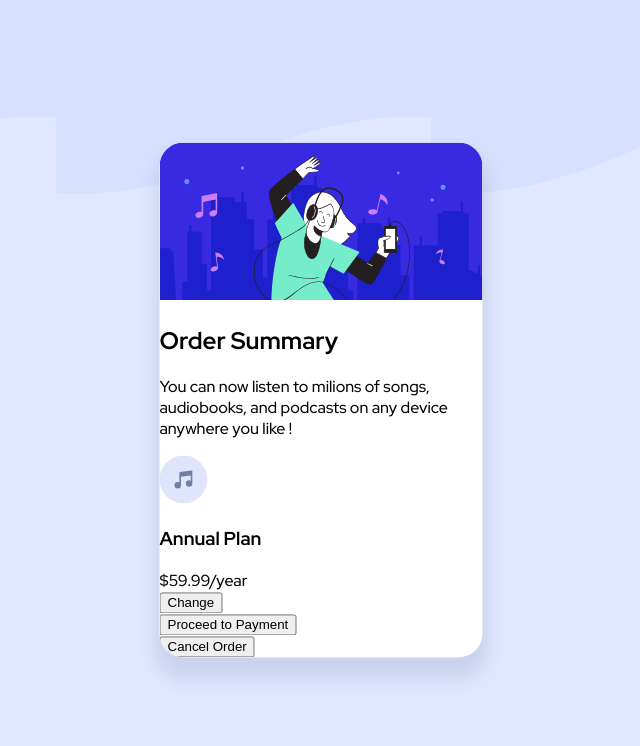
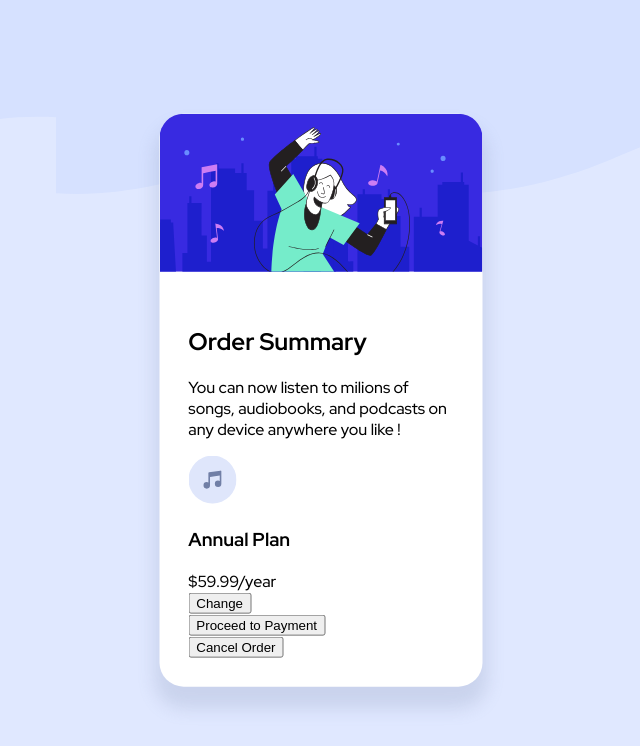
Before and after one commit to tonytangdev/fm-order-summary, a Next.js app: page / in a window 1280 px wide. Shown: the top 746 px of the page, without its empty margins (319-959 px from the left). Built offline with nearby package versions, Linux system fonts and the light colour scheme.

Commit message:
style: card content

```diff
--- a/components/Card.tsx
+++ b/components/Card.tsx
@@ -12,6 +12,7 @@ const Card: React.FunctionComponent<ICardProps> = (props) => {
     return (
         <div className={styles.container}>
             <Hero />
+            <div className={styles.cardContent}>
                 <h2>
                     Order Summary
                 </h2>
@@ -25,6 +26,7 @@ const Card: React.FunctionComponent<ICardProps> = (props) => {
                 <div>
                     <Button title="Cancel Order" />
                 </div>
+            </div>
 
         </div>
     )
--- a/styles/Card.module.css
+++ b/styles/Card.module.css
@@ -6,3 +6,7 @@
     -webkit-box-shadow: 0px 17px 17px 5px hsla(224, 23%, 55%,0.2);
     -moz-box-shadow: 0px 17px 17px 5px hsla(224, 23%, 55%,0.2);
 }
+
+.cardContent {
+    padding: 1.8rem;
+}
```
Lines whose indentation alone changed are shown as unchanged.
